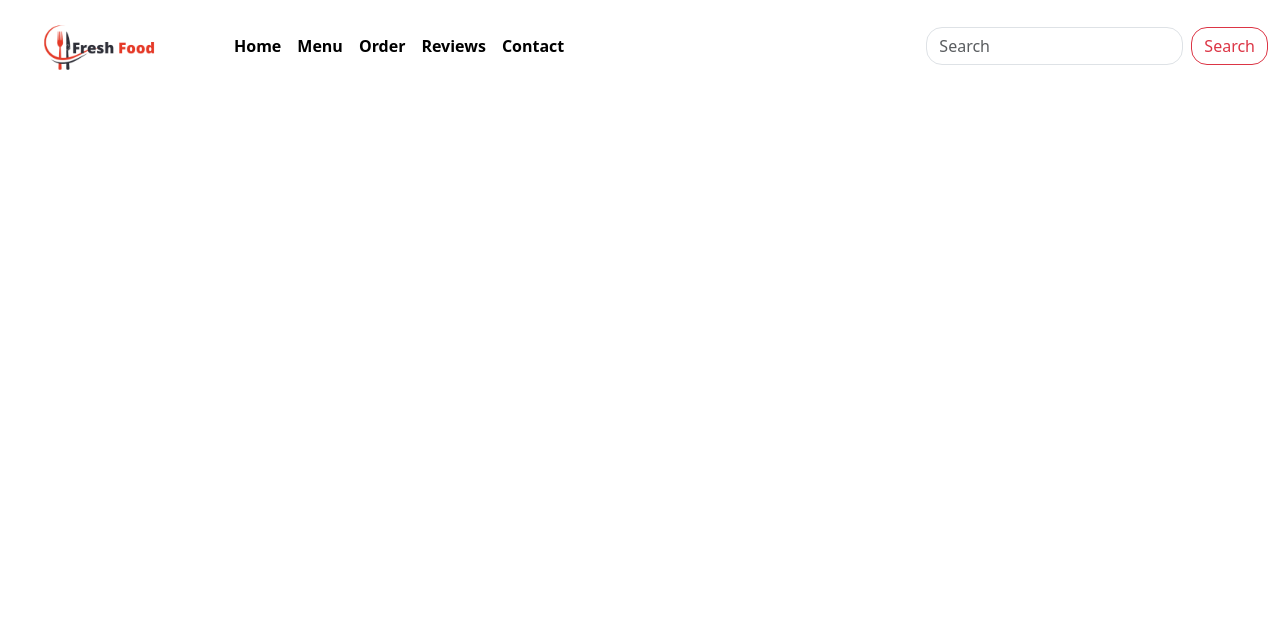
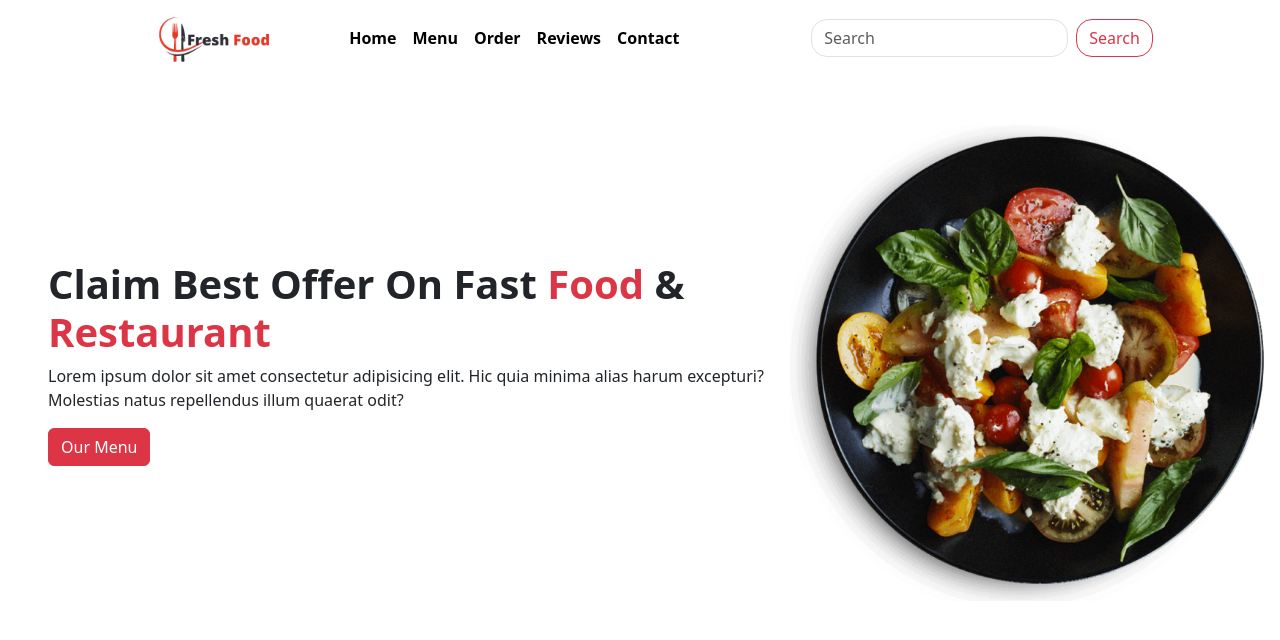
Before and after one commit to beyzaaakeser/FreshFoodWeb, a plain HTML site: page index.html in a window 1280 px wide. Drawn offline with nearby package versions, Linux system fonts and the light colour scheme.

Commit message:
home section completed

```diff
--- a/index.html
+++ b/index.html
@@ -66,6 +66,24 @@
       </div>
     </nav>
 
+    <section class="home d-flex justify-content-center align-items-center flex-wrap mt-5" id="home">
+      <div class="home-content ms-5">
+        <h3>
+          Claim Best Offer On Fast <span class="text-danger">Food</span> &
+          <span class="text-danger">Restaurant</span>
+        </h3>
+        <p class="fw-medium">
+          Lorem ipsum dolor sit amet consectetur adipisicing elit. Hic quia
+          minima alias harum excepturi? Molestias natus repellendus illum
+          quaerat odit?
+        </p>
+        <a href="#" class="btn btn-danger">Our Menu</a>
+      </div>
+      <div class="img">
+        <img src="images/image 46.png" alt="" />
+      </div>
+    </section>
+
     <script
       src="https://cdn.jsdelivr.net/npm/bootstrap@5.3.3/dist/js/bootstrap.bundle.min.js"
       integrity="sha384-YvpcrYf0tY3lHB60NNkmXc5s9fDVZLESaAA55NDzOxhy9GkcIdslK1eN7N6jIeHz"
--- a/style.css
+++ b/style.css
@@ -13,7 +13,9 @@
   --main-color: black;
   --secondary-color: crimson;
 }
-
+#navbar{
+    padding: 0 9% 0px;
+}
 #logo img {
   width: 190px;
   margin-top: 3px;
@@ -33,3 +35,23 @@
   border: 1px solid var(--secondary-color);
   box-shadow: none;
 }
+
+.home {
+  display: flex;
+}
+.home .img {
+  flex: 1 1 250px;
+}
+
+.home .img img {
+  width: 100%;
+}
+
+.home .home-content {
+    flex: 1 1 500px;
+}
+
+.home .home-content h3{
+    font-size: 40px;
+    font-weight: 700;
+}
```
